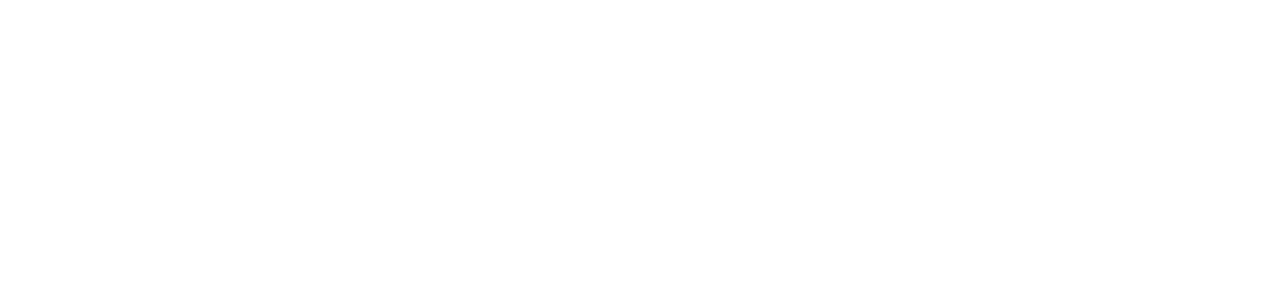
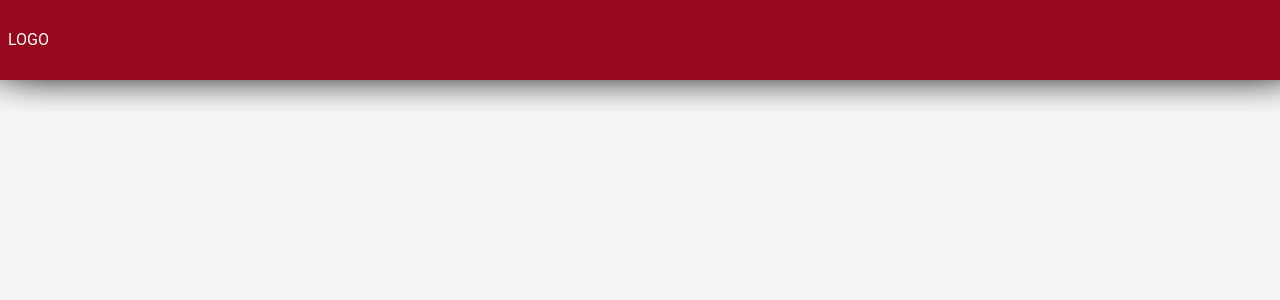
Before and after one commit to artisan-playground/m10-levitate, a React (Create React App) app in the folder levitate/: page / in a window 1280 px wide. Shown: the top 300 px of the page. Built offline with nearby package versions, Linux system fonts and the light colour scheme.

Commit message:
Edit App

```diff
--- a/levitate/src/App.js
+++ b/levitate/src/App.js
@@ -1,12 +1,47 @@
-import React from 'react'
-import ParkingContext from './contexts/ParkingContext'
+import React, { Suspense } from 'react'
+import { BrowserRouter as Router, Route, Switch } from 'react-router-dom'
+import styled from 'styled-components'
+// import Footer from './components/Footer'
+import GlobalStyle from './components/GlobalStyle'
+import NavBar from './components/Navbar'
+// import TempValueContext from './contexts/TempValueContext'
+import Home from './pages/Home'
+import Parking from './pages/Parking'
+// import Connection from './services/Connection'
+import Navbar from './components/Navbar'
+
+const PageContainer = styled.div`
+  display: flex;
+  flex-direction: column;
+  min-height: 100vh;
+`
+
+const ContentWrap = styled.div`
+  flex: 1;
+`
 
 function App() {
   return (
     <>
-      <ParkingContext>
-
-      </ParkingContext>
+      {/* <TempValueContext> */}
+      {/* <Connection /> */}
+      <PageContainer>
+        <Navbar />
+        <ContentWrap>
+          <GlobalStyle />
+          <Router>
+            <NavBar />
+            <Suspense fallback="...Loading please wait...">
+              <Switch>
+                <Route path="/" exact component={Home} />
+                <Route path="/Parking" exact component={Parking} />
+              </Switch>
+            </Suspense>
+          </Router>
+        </ContentWrap>
+        {/* <Footer /> */}
+      </PageContainer>
+      {/* </TempValueContext> */}
     </>
   )
 }
```
